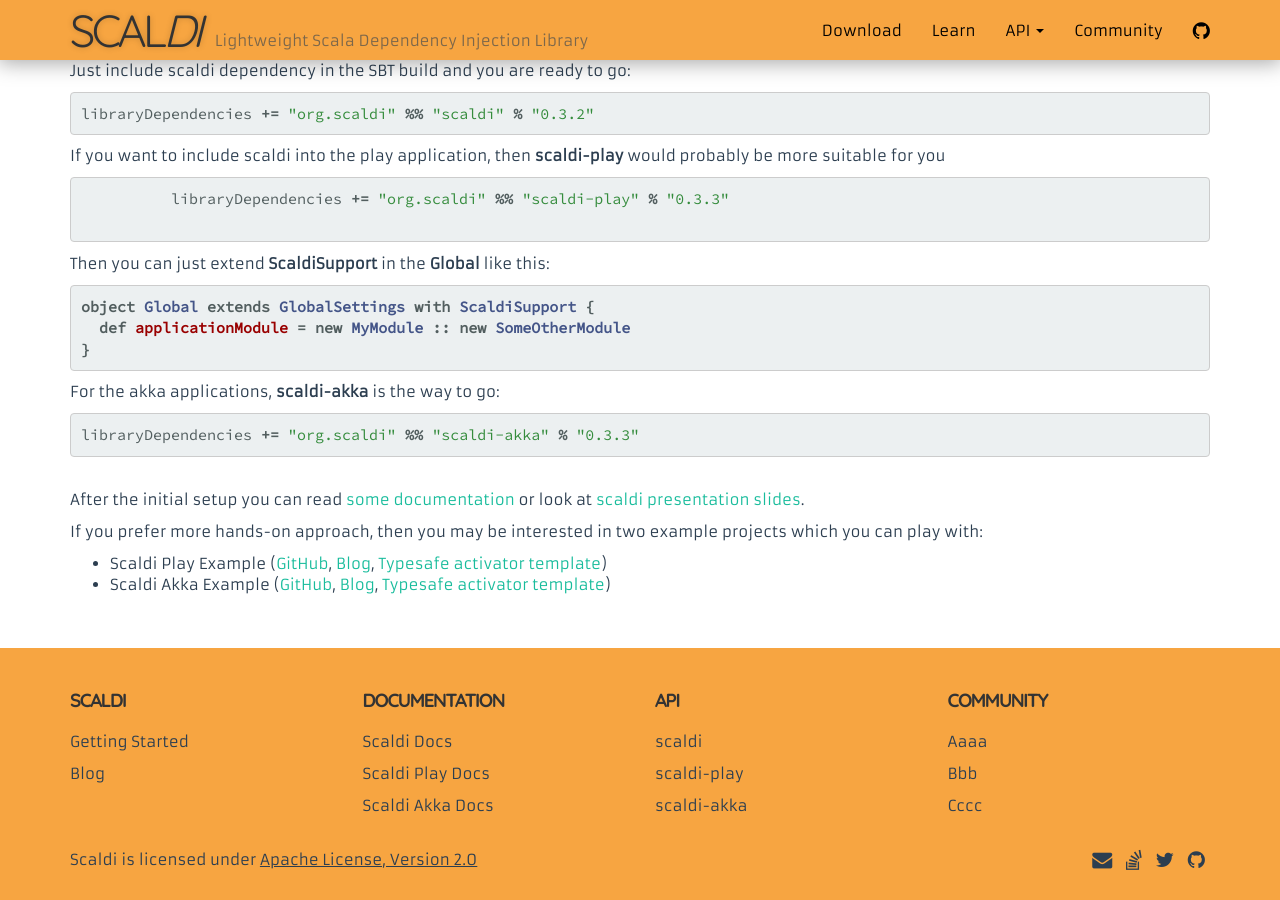
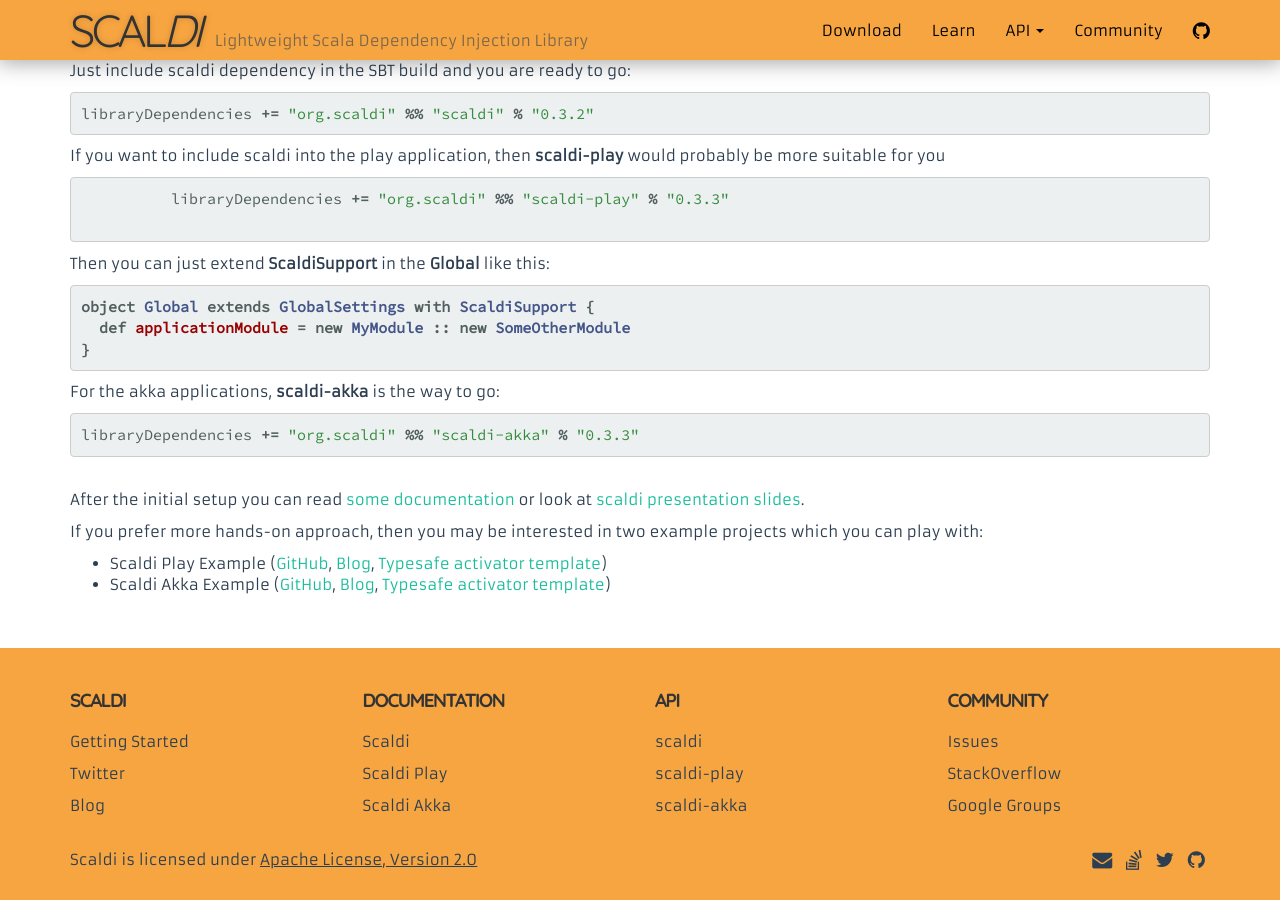
Before and after one commit to scaldi/scaldi-website, a Jekyll site: the page built from index.html, in a window 1280 px wide and 900 px high, scrolled down 3513 px. Built offline with Jekyll 4.4.1, drawn with Linux system fonts in a browser that asks for light colours.

Commit message:
more links

```diff
--- a/_includes/footer.html
+++ b/_includes/footer.html
@@ -5,14 +5,15 @@
         <h4>Scaldi</h4>
 
         <p><a href="{{"/#getting-started" | prepend: site.baseurl}}">Getting Started</a></p>
+        <p><a href="{{site.link.twitter}}" target="_blank">Twitter</a></p>
         <p><a href="{{site.link.blog}}" target="_blank">Blog</a></p>
       </div>
       <div class="col-md-3">
         <h4>Documentation</h4>
 
-        <p><a href="{{"/learn/" | prepend: site.baseurl}}">Scaldi Docs</a></p>
-        <p><a href="{{"/learn/#TODO" | prepend: site.baseurl}}">Scaldi Play Docs</a></p>
-        <p><a href="{{"/learn/#TODO" | prepend: site.baseurl}}">Scaldi Akka Docs</a></p>
+        <p><a href="{{"/learn/" | prepend: site.baseurl}}">Scaldi</a></p>
+        <p><a href="{{"/learn/#TODO" | prepend: site.baseurl}}">Scaldi Play</a></p>
+        <p><a href="{{"/learn/#TODO" | prepend: site.baseurl}}">Scaldi Akka</a></p>
       </div>
       <div class="col-md-3">
         <h4>API</h4>
@@ -24,9 +25,9 @@
       <div class="col-md-3">
         <h4>Community</h4>
 
-        <p><a href="#">Aaaa</a></p>
-        <p><a href="#">Bbb</a></p>
-        <p><a href="#">Cccc</a></p>
+        <p><a href="{{site.link.issues.scaldi}}" target="_blank">Issues</a></p>
+        <p><a href="{{site.link.stack-overflow}}" target="_blank">StackOverflow</a></p>
+        <p><a href="{{site.link.google-groups}}" target="_blank">Google Groups</a></p>
       </div>
     </div>
   </div>
```
